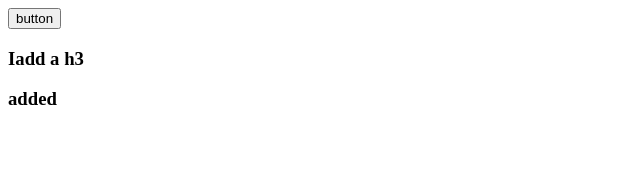
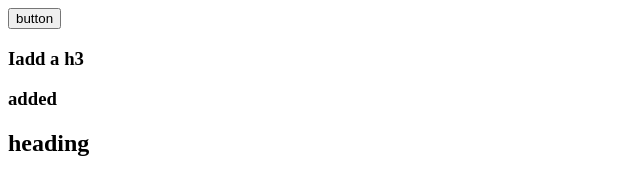
Before and after one commit to mrazanew5386-hub/hanzala-hanzala, a plain HTML site: page Albarto-Watch/hmtl.html in a window 1280 px wide. Shown: the whole page, without its empty margins (0-640 px from the left). Drawn offline with Linux system fonts and the light colour scheme.

Commit message:
heading2

```diff
--- a/Albarto-Watch/hmtl.html
+++ b/Albarto-Watch/hmtl.html
@@ -10,5 +10,6 @@
 <button>button</button>
 <h3>Iadd a h3</h3>
     <h3>added</h3>
+    <h2>heading</h2>
 </body>
 </html>
```
